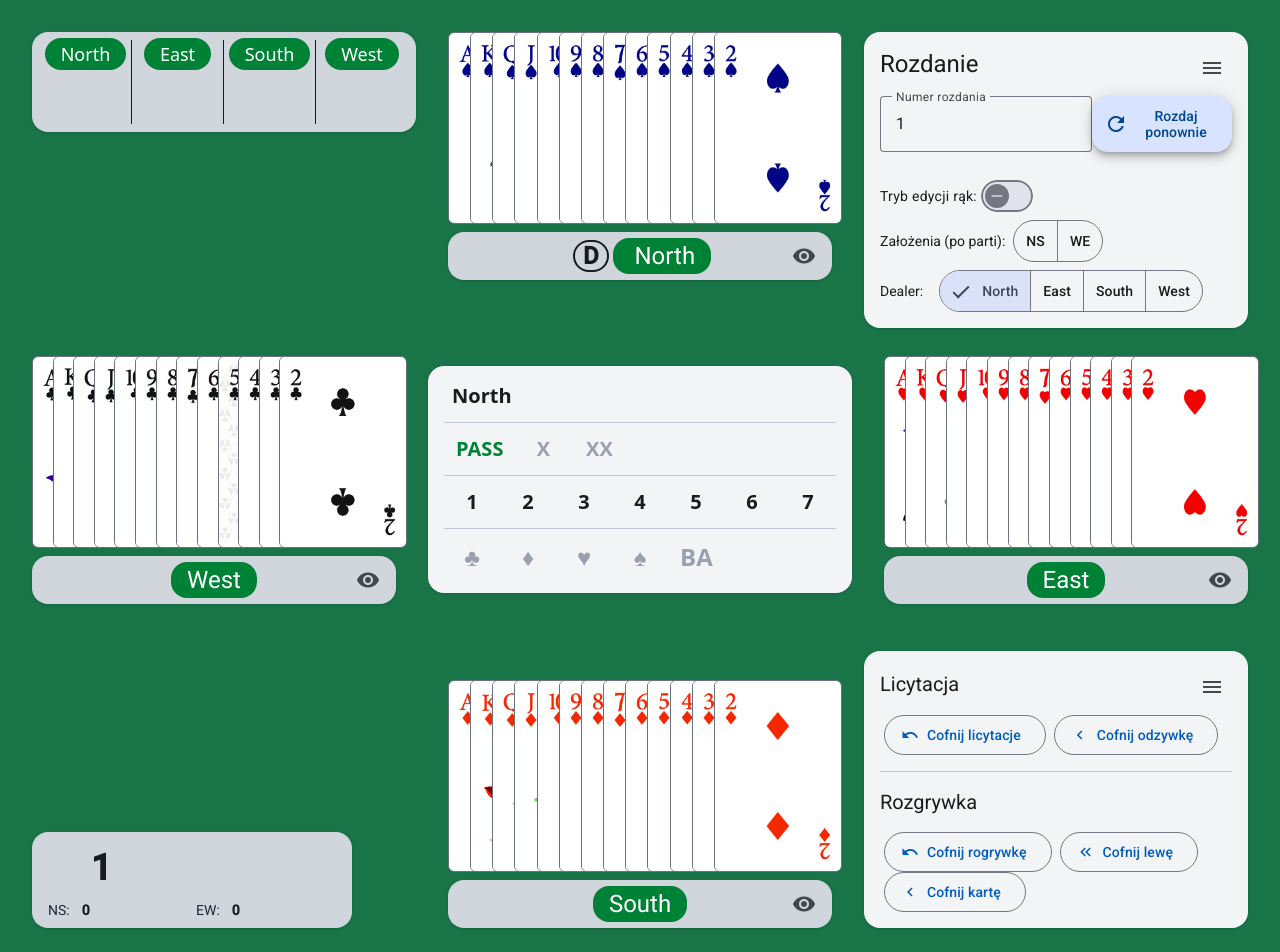
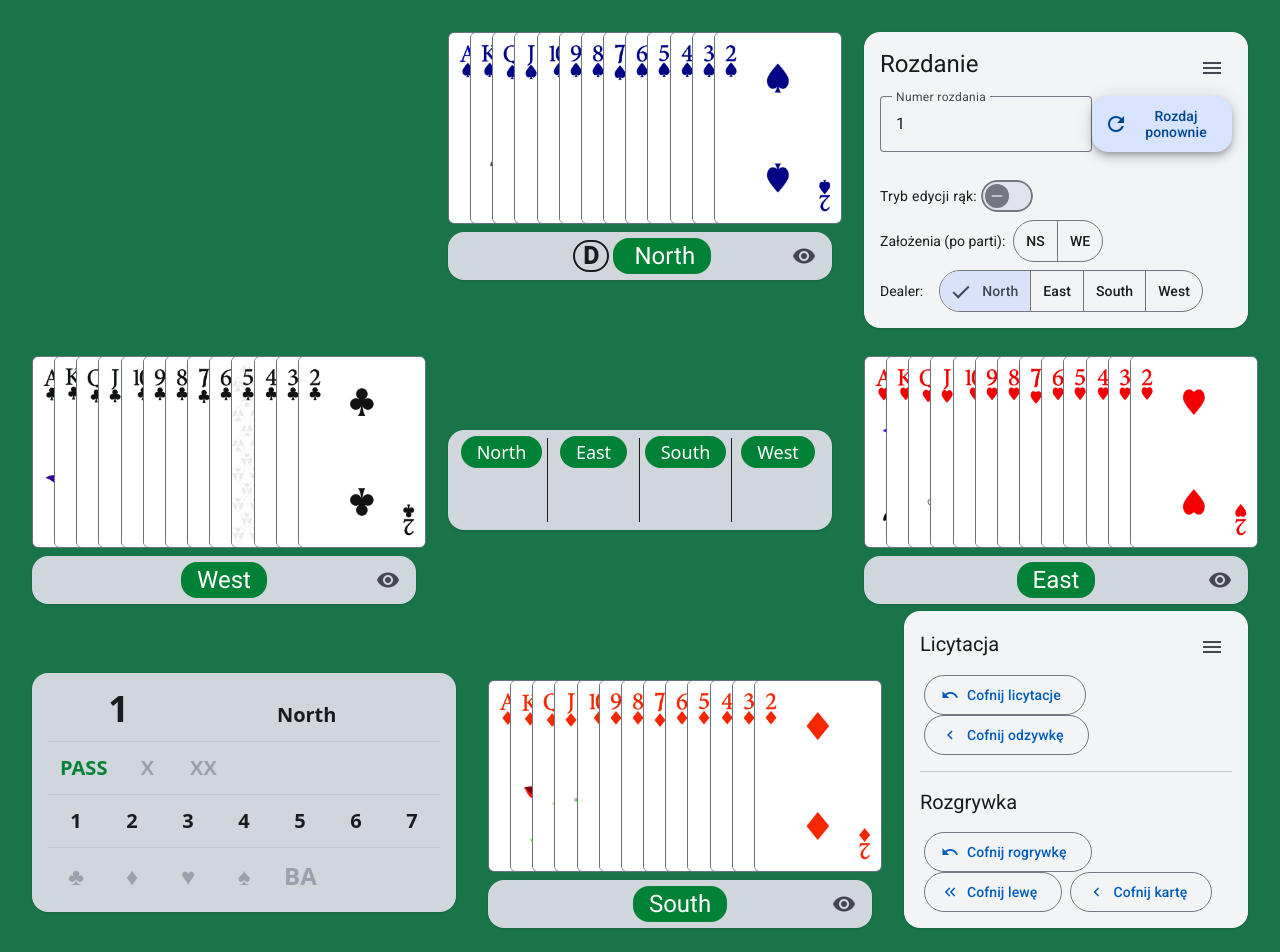
Before and after one commit to Kevinexon/bridge-card-dealer, an Angular app: page /stolik in a window 1280 px wide. Shown: the top 952 px of the page. Built offline with nearby package versions, Linux system fonts and the light colour scheme.

Commit message:
added alert, bidding table and panel positions changed, bidding-panel NT fixed

```diff
--- a/src/app/main-page/feature/table/table.html
+++ b/src/app/main-page/feature/table/table.html
@@ -1,11 +1,14 @@
 <div class="flex flex-wrap p-4 min-h-240 h-screen">
   <div class="flex w-full items-start h-1/3">
     <div class="flex-1 p-4">
+      @if (!biddingFase()) {
         <app-bidding-table
           [biddingHistory]="biddingHistory()"
           [isNSVulnerable]="isNsVulnerable()"
           [isEWVulnerable]="isEwVulnerable()"
+          (addAlertInfo)="addAlertInfo($event)"
         />
+      }
     </div>
 
     <div class="w-1/3 p-4">
@@ -53,10 +56,11 @@
 
     <div class="flex-1 p-4">
       @if (biddingFase()) {
-        <app-bidding-panel
-          [handTurn]="whichHandsTurn()"
+        <app-bidding-table
           [biddingHistory]="biddingHistory()"
-          (onBidding)="onBidding($event)"
+          [isNSVulnerable]="isNsVulnerable()"
+          [isEWVulnerable]="isEwVulnerable()"
+          (addAlertInfo)="addAlertInfo($event)"
         />
       } @else {
         <app-play-area [playedCards]="playedCards()" />
@@ -81,11 +85,20 @@
 
   <div class="flex w-full items-end h-1/3">
     <div class="flex-1 p-4">
+      @if (biddingFase()) {
+        <app-bidding-panel
+          [number]="number()"
+          [handTurn]="whichHandsTurn()"
+          [biddingHistory]="biddingHistory()"
+          (onBidding)="onBidding($event)"
+        />
+      } @else {
         <app-tricks-count
           [number]="number()"
           [playedTricks]="playedTricks()"
           [contract]="contract() ?? undefined"
         />
+      }
     </div>
 
     <div class="w-1/3 p-4">
--- a/src/app/main-page/feature/table/table.ts
+++ b/src/app/main-page/feature/table/table.ts
@@ -115,6 +115,10 @@ export class Table implements OnInit {
     this.changePlayerTurn();
   }
 
+  addAlertInfo(event: Bidding) {
+    // this.biddingHistory.set([...this.biddingHistory()]);
+  }
+
   onMoveCard(event: { card: Card; targetHand: HandName }) {
     this.tableService.moveCard(event.targetHand, event.card);
   }
--- /dev/null
+++ b/src/app/main-page/ui/alert-info-dialog/alert-info-dialog.html
@@ -0,0 +1,13 @@
+<h2 mat-dialog-title>
+  Alert {{ data.biddingValue }} <span [class]="data.color">{{ data.suit }}</span>
+</h2>
+<mat-dialog-content>
+  <mat-form-field class="w-md">
+    <mat-label>Wyjaśnienie</mat-label>
+    <textarea matInput [(ngModel)]="alertInfo"></textarea>
+  </mat-form-field>
+</mat-dialog-content>
+<mat-dialog-actions>
+  <button matButton (click)="onNoClick()">Anuluj</button>
+  <button matButton="filled" [mat-dialog-close]="alertInfo()" cdkFocusInitial>Ok</button>
+</mat-dialog-actions>
--- /dev/null
+++ b/src/app/main-page/ui/alert-info-dialog/alert-info-dialog.ts
@@ -0,0 +1,26 @@
+import { Component, inject, model, OnInit } from '@angular/core';
+import { FormsModule } from '@angular/forms';
+import { MatButtonModule } from '@angular/material/button';
+import { MAT_DIALOG_DATA, MatDialogModule, MatDialogRef } from '@angular/material/dialog';
+import { MatFormFieldModule } from '@angular/material/form-field';
+import { MatInputModule } from '@angular/material/input';
+import { Bidding } from '../../utils/bidding.util';
+
+@Component({
+  selector: 'app-alert-info-dialog',
+  imports: [MatDialogModule, MatFormFieldModule, MatInputModule, FormsModule, MatButtonModule],
+  templateUrl: './alert-info-dialog.html',
+})
+export class AlertInfoDialog implements OnInit {
+  readonly dialogRef = inject(MatDialogRef<AlertInfoDialog>);
+  readonly data = inject<Bidding>(MAT_DIALOG_DATA);
+  readonly alertInfo = model('');
+
+  ngOnInit(): void {
+    this.alertInfo.set(this.data.alertInfo || '');
+  }
+
+  onNoClick(): void {
+    this.dialogRef.close();
+  }
+}
--- a/src/app/main-page/ui/bidding-panel/bidding-panel.html
+++ b/src/app/main-page/ui/bidding-panel/bidding-panel.html
@@ -1,8 +1,9 @@
-<div class="bg-gray-100 rounded-2xl shadow-sm p-4 w-106 mx-auto">
-  <div class="pb-3">
-    <span class="text-xl rounded-2xl font-bold px-2">
+<div class="bg-gray-300 rounded-2xl shadow-sm p-4 w-106 mb-4">
+  <div class="pb-3 font-bold px-2 text-xl flex items-end">
+    <div class="text-4xl px-2 w-1/3 text-center">{{ number() }}</div>
+    <div class="px-2 text-center w-2/3">
       {{ handTurn() }}
-    </span>
+    </div>
   </div>
 
   <mat-divider />
@@ -58,7 +59,7 @@
         [class.bidding-button-disabled]="lastColorSeniority() >= color.seniority"
         matRipple
         [matRippleDisabled]="lastColorSeniority() >= color.seniority"
-        (click)="selectColor(color.name)"
+        (click)="selectColor(lastColorSeniority() >= color.seniority, color.name)"
       >
         <span class="font-bold text-2xl">{{ color.suit }}</span>
       </div>
--- a/src/app/main-page/ui/bidding-panel/bidding-panel.ts
+++ b/src/app/main-page/ui/bidding-panel/bidding-panel.ts
@@ -1,4 +1,13 @@
-import { Component, computed, input, output, Signal, signal, WritableSignal } from '@angular/core';
+import {
+  Component,
+  computed,
+  input,
+  InputSignal,
+  output,
+  Signal,
+  signal,
+  WritableSignal,
+} from '@angular/core';
 import { MatButtonModule } from '@angular/material/button';
 import { MatRippleModule } from '@angular/material/core';
 import { MatDividerModule } from '@angular/material/divider';
@@ -26,6 +35,7 @@ import { HandName } from '../../utils/card.util';
 export class BiddingPanel {
   handTurn = input.required<HandName>();
   biddingHistory = input.required<Bidding[]>();
+  number: InputSignal<number> = input.required();
 
   onBidding = output<Bidding>();
 
@@ -90,7 +100,7 @@ export class BiddingPanel {
     if (selectedLevel > minLevel) {
       return -1;
     }
-    return lastColorSeniority;
+    return lastColorSeniority === 5 ? -1 : lastColorSeniority;
   });
 
   selectNotValue(isDisabled: boolean, value: BiddingValue) {
@@ -99,6 +109,7 @@ export class BiddingPanel {
         createBidding(this.handTurn(), value, specialBiddingValueColorMap.get(value)),
       );
     }
+    this.selectedLevel.set(null);
   }
 
   selectLevel(isDisabled: boolean, level: number): void {
@@ -107,8 +118,8 @@ export class BiddingPanel {
     }
   }
 
-  selectColor(color: BiddingColor) {
-    if (this.selectedLevel() !== null) {
+  selectColor(isDisabled: boolean, color: BiddingColor) {
+    if (!isDisabled && this.selectedLevel() !== null) {
       this.onBidding.emit(
         createBidding(this.handTurn(), this.selectedLevel() as BiddingValue, color),
       );
--- a/src/app/main-page/ui/bidding-table/bidding-table.css
+++ b/src/app/main-page/ui/bidding-table/bidding-table.css
@@ -7,3 +7,11 @@
 .value-column{
     @apply mt-2 font-bold text-lg;
 }
+
+.bidding-value{
+    @apply p-1 rounded-xl;
+}
+
+.bidding-value:hover{
+    @apply bg-gray-400 cursor-pointer;
+}
--- a/src/app/main-page/ui/bidding-table/bidding-table.html
+++ b/src/app/main-page/ui/bidding-table/bidding-table.html
@@ -12,8 +12,14 @@
       }
 
       @for (item of northHistory(); track $index) {
-        <div>
-          {{ item.biddingValue }} <span [class]="item.color">{{ item.suit }}</span>
+        <div class="mt-1">
+          <span
+            matBadge="{{ item.alertInfo ? '!' : null }}"
+            class="bidding-value"
+            (click)="openAlertDialog(item)"
+          >
+            {{ item.biddingValue }} <span [class]="item.color">{{ item.suit }}</span>
+          </span>
         </div>
       }
     </div>
@@ -29,8 +35,14 @@
         </div>
       }
       @for (item of eastHistory(); track $index) {
-        <div>
-          {{ item.biddingValue }} <span [class]="item.color">{{ item.suit }}</span>
+        <div class="mt-1">
+          <span
+            matBadge="{{ item.alertInfo ? '!' : null }}"
+            class="bidding-value"
+            (click)="openAlertDialog(item)"
+          >
+            {{ item.biddingValue }} <span [class]="item.color">{{ item.suit }}</span>
+          </span>
         </div>
       }
     </div>
@@ -48,8 +60,14 @@
         </div>
       }
       @for (item of southHistory(); track $index) {
-        <div>
-          {{ item.biddingValue }} <span [class]="item.color">{{ item.suit }}</span>
+        <div class="mt-1">
+          <span
+            matBadge="{{ item.alertInfo ? '!' : null }}"
+            class="bidding-value"
+            (click)="openAlertDialog(item)"
+          >
+            {{ item.biddingValue }} <span [class]="item.color">{{ item.suit }}</span>
+          </span>
         </div>
       }
     </div>
@@ -60,8 +78,14 @@
 
     <div class="value-column">
       @for (item of westHistory(); track $index) {
-        <div>
-          {{ item.biddingValue }} <span [class]="item.color">{{ item.suit }}</span>
+        <div class="mt-1">
+          <span
+            matBadge="{{ item.alertInfo ? '!' : null }}"
+            class="bidding-value"
+            (click)="openAlertDialog(item)"
+          >
+            {{ item.biddingValue }} <span [class]="item.color">{{ item.suit }}</span>
+          </span>
         </div>
       }
     </div>
--- a/src/app/main-page/ui/bidding-table/bidding-table.ts
+++ b/src/app/main-page/ui/bidding-table/bidding-table.ts
@@ -1,16 +1,23 @@
-import { Component, computed, input, signal } from '@angular/core';
+import { Component, computed, inject, input, output, signal } from '@angular/core';
 import { Bidding } from '../../utils/bidding.util';
+import { MatDialog } from '@angular/material/dialog';
+import { AlertInfoDialog } from '../alert-info-dialog/alert-info-dialog';
+import { MatBadgeModule } from '@angular/material/badge';
 
 @Component({
   selector: 'app-bidding-table',
-  imports: [],
+  imports: [MatBadgeModule],
   templateUrl: './bidding-table.html',
   styleUrl: './bidding-table.css',
 })
 export class BiddingTable {
+  readonly dialog = inject(MatDialog);
+
   biddingHistory = input.required<Bidding[]>();
   isNSVulnerable = input<boolean>(false);
   isEWVulnerable = input<boolean>(false);
+
+  addAlertInfo = output<Bidding>();
 
   northHistory = computed(() => this.biddingHistory().filter((bid) => bid.bidder === 'North'));
   eastHistory = computed(() => this.biddingHistory().filter((bid) => bid.bidder === 'East'));
@@ -22,4 +29,17 @@ export class BiddingTable {
     const firstHand = this.biddingHistory()[0]?.bidder;
     return firstHand == null ? 0 : colSpans[firstHand];
   });
+
+  openAlertDialog(item: Bidding) {
+    const dialogRef = this.dialog.open(AlertInfoDialog, {
+      data: item,
+    });
+
+    dialogRef.afterClosed().subscribe((result) => {
+      if (result !== undefined) {
+        item.alertInfo = result;
+        this.addAlertInfo.emit(item);
+      }
+    });
+  }
 }
--- a/src/app/main-page/utils/bidding.util.ts
+++ b/src/app/main-page/utils/bidding.util.ts
@@ -10,6 +10,7 @@ export interface Bidding {
   biddingValue: BiddingValue;
   color?: BiddingColor;
   suit?: '♠' | '♥' | '♦' | '♣' | 'BA';
+  alertInfo?: string;
 }
 
 export interface Contract extends Bidding {
```
Lines whose indentation alone changed are shown as unchanged.
